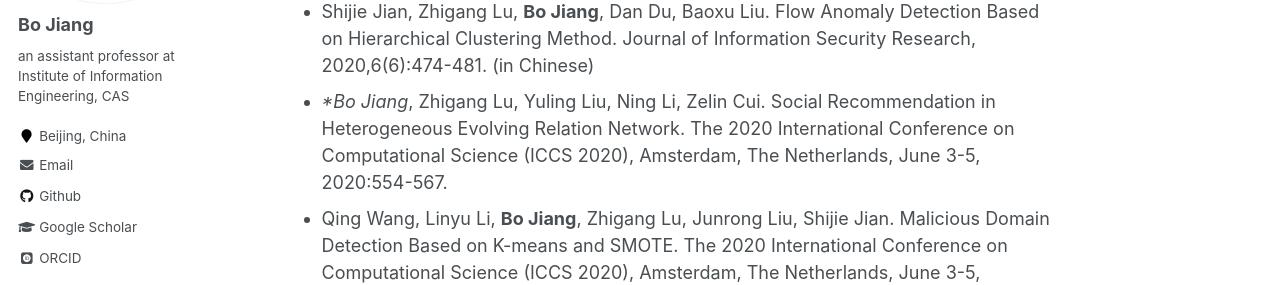
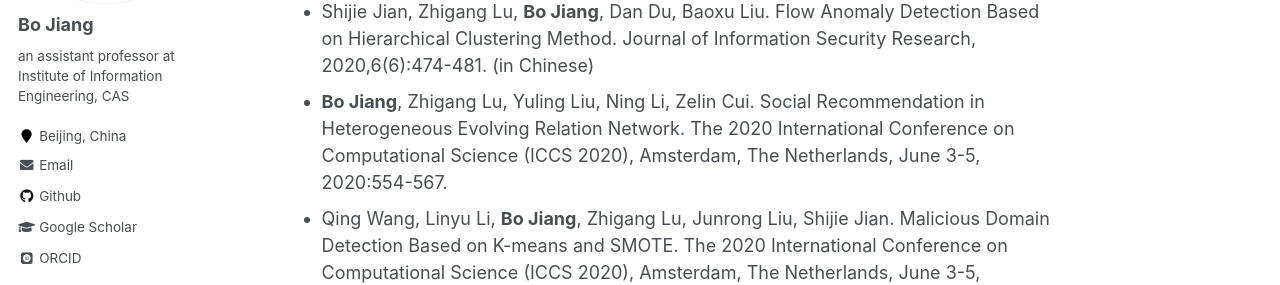
Before and after one commit to Gingber/gingber.github.io, a Jekyll site: the page built from _pages/about.md, in a window 1280 px wide and 900 px high, scrolled down 1483 px. Shown: the part 169-454 px from the top of the window. Built offline with Jekyll 4.4.1, drawn with Linux system fonts in a browser that asks for light colours; some web fonts are replaced.

Commit message:
third commit

```diff
--- a/_pages/about.md
+++ b/_pages/about.md
@@ -40,7 +40,7 @@ I am looking for highly-motivated students to work with me on the exciting area
 * Cong Dong, Chen Zhang, Zhigang Lu, Baoxu Liu, **Bo Jiang**. CETAnalytics: Comprehensive Effective Traffic Information Analytics for Encrypted Traffic Classification. Computer Networks, 2020(176):107258.
 * Shijie Jian, Zhigang Lu, Dan Du, **Bo Jiang**, Baoxu Liu. Overview of Network Intrusion Detection Technology. Journal of Cyber Security, 2020,5(4):96-122. (in Chinese)
 * Shijie Jian, Zhigang Lu, **Bo Jiang**, Dan Du, Baoxu Liu. Flow Anomaly Detection Based on Hierarchical Clustering Method. Journal of Information Security Research, 2020,6(6):474-481. (in Chinese)
-* **Bo Jiang*, Zhigang Lu, Yuling Liu, Ning Li, Zelin Cui. Social Recommendation in Heterogeneous Evolving Relation Network. The 2020 International Conference on Computational Science (ICCS 2020), Amsterdam, The Netherlands, June 3-5, 2020:554-567.
+* **Bo Jiang**, Zhigang Lu, Yuling Liu, Ning Li, Zelin Cui. Social Recommendation in Heterogeneous Evolving Relation Network. The 2020 International Conference on Computational Science (ICCS 2020), Amsterdam, The Netherlands, June 3-5, 2020:554-567.
 * Qing Wang, Linyu Li, **Bo Jiang**, Zhigang Lu, Junrong Liu, Shijie Jian. Malicious Domain Detection Based on K-means and SMOTE. The 2020 International Conference on Computational Science (ICCS 2020), Amsterdam, The Netherlands, June 3-5, 2020:468-481.
 * Feng Yi, **Bo Jiang**, Jianjun Wu, Lu Wang. Cybersecurity Named Entity Recognition using Multi-modal Ensemble Learning. IEEE Access, 2020(8):63214-63224.
 * Feng Yi, **Bo Jiang**, Jianjun Wu. Heterogeneous Information Network Embedding for Mention Recommendation. IEEE Access, 2020(8):91394-91404.
```
